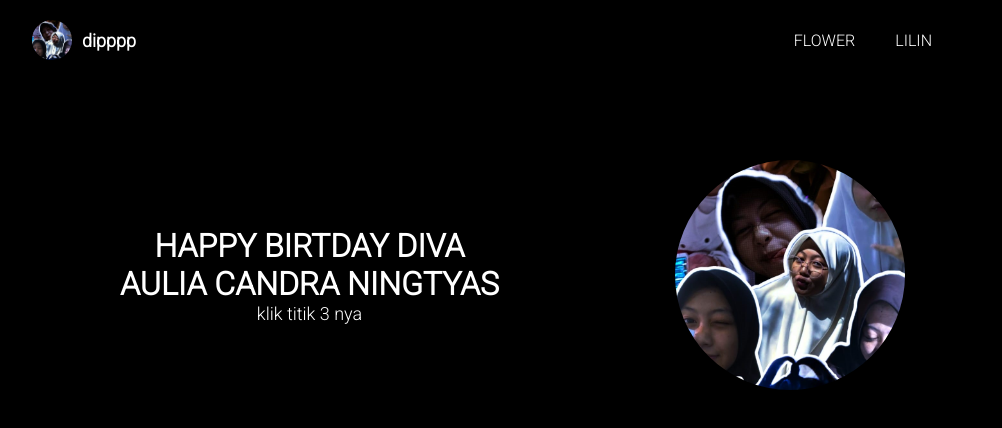
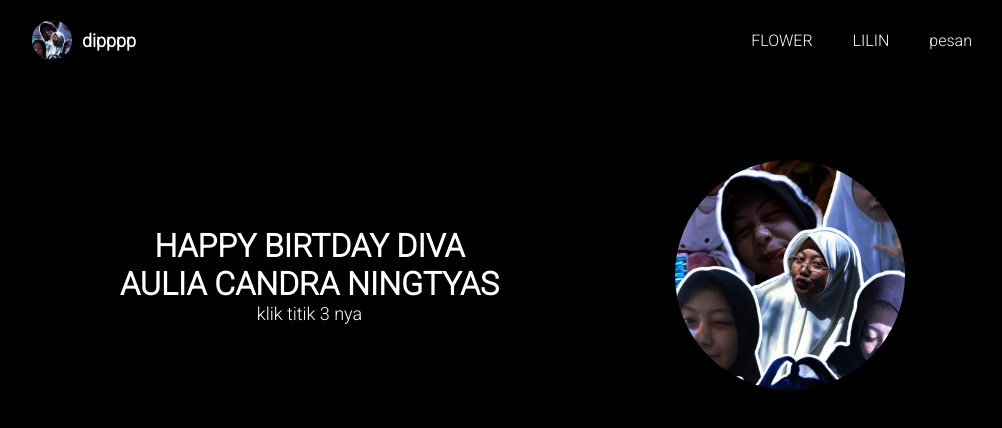
Before and after one commit to hpiddd/pid, a plain HTML site: page index.html in a window 1280 px wide. Shown: the whole page, without its empty margins (128-1130 px from the left). Drawn offline with Linux system fonts and the light colour scheme.

Commit message:
index.html

```diff
--- a/index.html
+++ b/index.html
@@ -35,7 +35,7 @@
 						<ul id="navs">
 							<li><a href="https://hpiddd.github.io/flwr12/" onclick="toggleNavbar()">FLOWER</a></li>
 							<li><a href="lilin.html" onclick="toggleNavbar()">LILIN</a></li>
-							<li><a href="p.html" onclick="toggleNavbar()"></a></li>
+							<li><a href="p.html" onclick="toggleNavbar()">pesan</a></li>
 
 						</ul>
 					</div>
```
